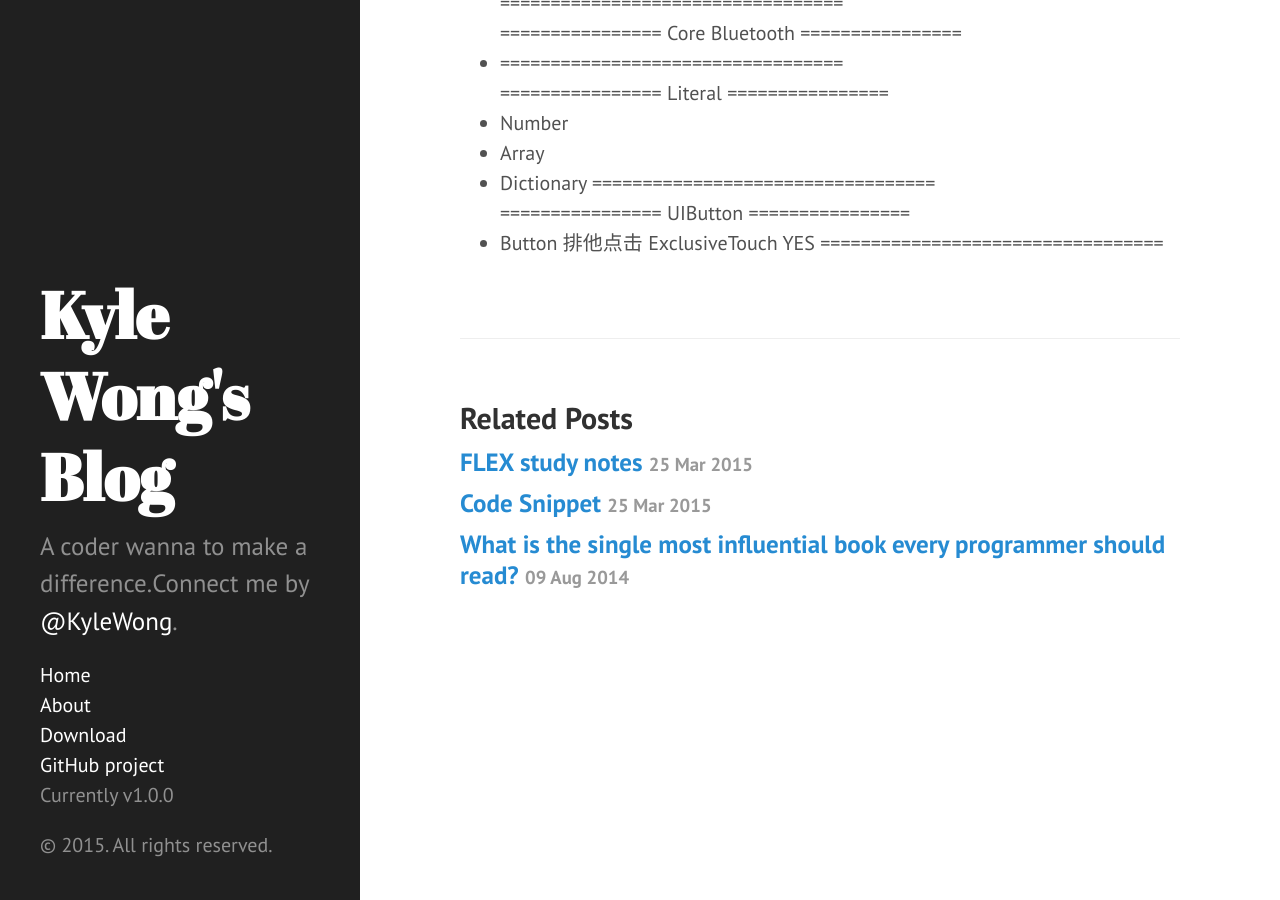
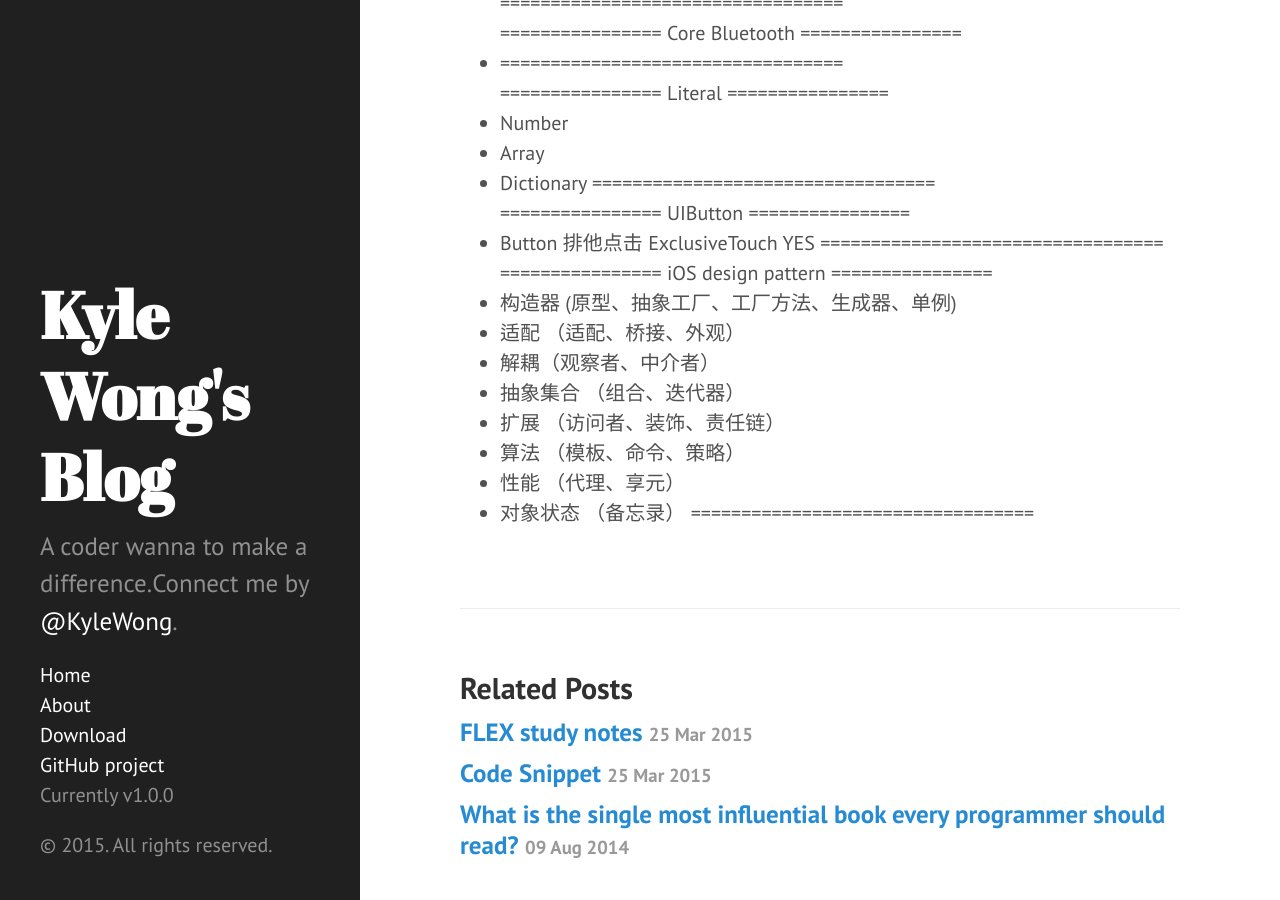
Before and after one commit to kangwang1988/kangwang1988.github.io, a Jekyll site: the page built from _posts/2015-05-10-iOS-study-note.md, in a window 1280 px wide and 900 px high, scrolled down 5032 px. Built offline with Jekyll 4.4.1, drawn with Linux system fonts in a browser that asks for light colours; Markdown is read by kramdown in place of the engine named in the settings.

Commit message:
Update 2015-05-10-iOS-study-note.md

```diff
--- a/_posts/2015-05-10-iOS-study-note.md
+++ b/_posts/2015-05-10-iOS-study-note.md
@@ -194,3 +194,13 @@ InputSource:Timer,Selector,Port,CustomSrc.
 ================ UIButton  ================<br>
 - Button 排他点击 ExclusiveTouch  YES
 ==================================<br>
+================ iOS design pattern  ================<br>
+- 构造器 (原型、抽象工厂、工厂方法、生成器、单例)
+- 适配 （适配、桥接、外观）
+- 解耦（观察者、中介者）
+- 抽象集合 （组合、迭代器）
+- 扩展 （访问者、装饰、责任链）
+- 算法 （模板、命令、策略）
+- 性能 （代理、享元）
+- 对象状态 （备忘录）
+==================================<br>
```
